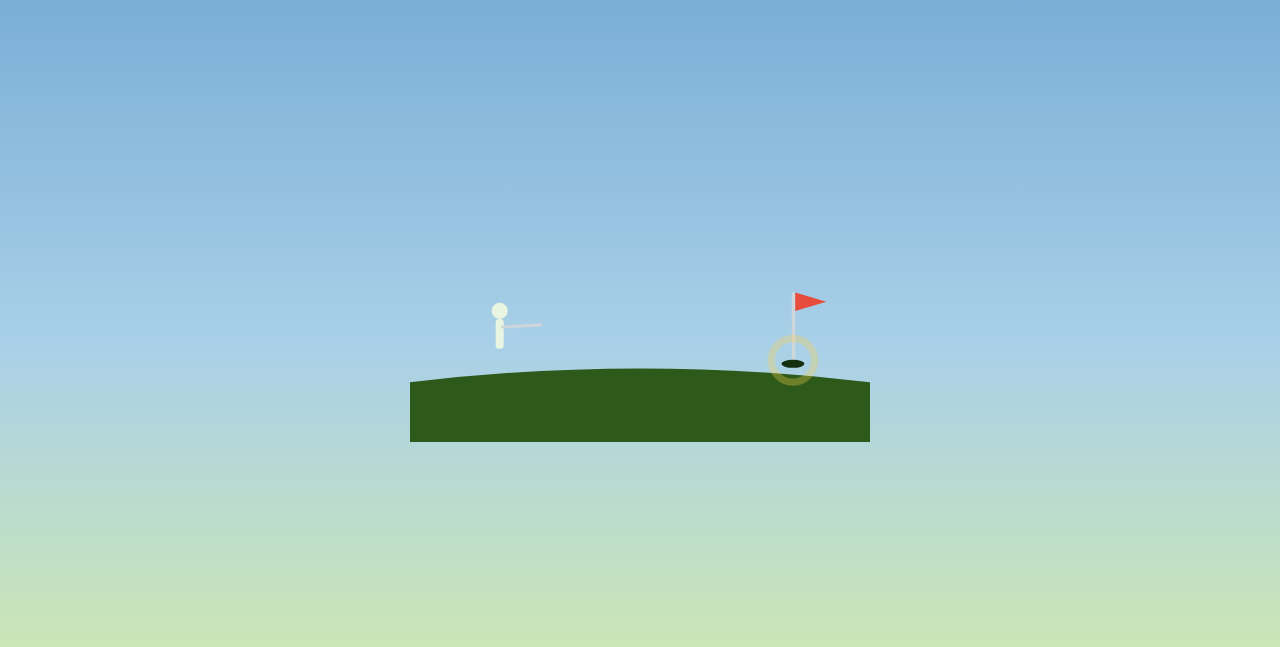
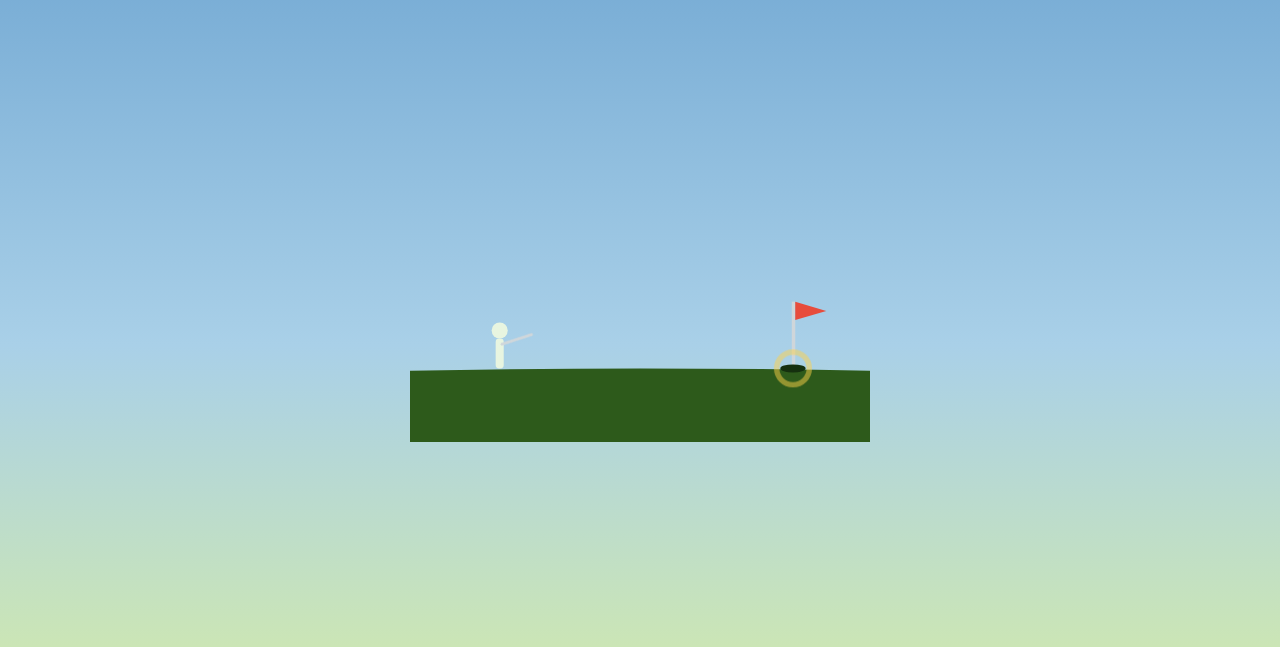
Before and after one commit to Foxorama/golf-finder, a plain HTML site: page index.html in a window 1280 px wide. Shown: the part 119-766 px from the top of the page. Drawn offline with nearby package versions, Linux system fonts and the light colour scheme.

Commit message:
Ground the loader scene; cleaner swing with no second-hit reset
- Golfer, ball and flag/hole now sit on the green instead of hovering above
  it (raised the ground and dropped the elements onto its surface).
- Reworked the swing as a clean side-on motion: top-left backswing, strike
  at the low point exactly on the ball, follow-through up toward the target.
  The reset now sweeps the club back over the top (staying high) instead of
  dipping to the ground, which had looked like a second swing.
Verified in preview: club head meets the grounded ball at the low point and
the reset never dips.

```diff
--- a/index.html
+++ b/index.html
@@ -431,11 +431,11 @@ body.wx-paused .day-wx *,body.wx-paused .night-wx *,body.wx-paused .night-star{a
 #loader.loader-night .ld-night-scene{display:block;}
 /* Day: golfer swings, ball flies into the hole, repeat */
 .ld-club{transform-box:fill-box;transform-origin:0% 0%;animation:ld-swing 3s ease-in-out infinite;}
-@keyframes ld-swing{0%,3%{transform:rotate(-145deg);}12%{transform:rotate(8deg);}20%{transform:rotate(-72deg);}60%{transform:rotate(-72deg);}76%{transform:rotate(-12deg);}92%{transform:rotate(-145deg);}100%{transform:rotate(-145deg);}}
+@keyframes ld-swing{0%,8%{transform:rotate(-150deg);}17%{transform:rotate(0deg);}25%{transform:rotate(-60deg);}66%{transform:rotate(-60deg);}100%{transform:rotate(-150deg);}}
 .ld-ball{animation:ld-fly 3s linear infinite;}
-@keyframes ld-fly{0%,12%{transform:translate(0,0);opacity:1;}22%{transform:translate(47px,-67px);}32%{transform:translate(94px,-101px);}42%{transform:translate(141px,-99px);}52%{transform:translate(188px,-64px);}60%{transform:translate(235px,4px);opacity:1;}64%{transform:translate(235px,4px);opacity:0;}100%{transform:translate(0,0);opacity:0;}}
+@keyframes ld-fly{0%,17%{transform:translate(0,0);opacity:1;}26%{transform:translate(47px,-67px);}35%{transform:translate(94px,-101px);}44%{transform:translate(141px,-99px);}53%{transform:translate(188px,-64px);}62%{transform:translate(233px,3px);opacity:1;}66%{transform:translate(233px,3px);opacity:0;}100%{transform:translate(0,0);opacity:0;}}
 .ld-pop{opacity:0;transform-box:fill-box;transform-origin:center;animation:ld-pop 3s ease-out infinite;}
-@keyframes ld-pop{0%,57%{opacity:0;transform:scale(0.3);}61%{opacity:0.9;transform:scale(0.6);}73%{opacity:0;transform:scale(4.5);}100%{opacity:0;transform:scale(0.3);}}
+@keyframes ld-pop{0%,59%{opacity:0;transform:scale(0.3);}63%{opacity:0.9;transform:scale(0.6);}75%{opacity:0;transform:scale(4.5);}100%{opacity:0;transform:scale(0.3);}}
 /* Night: the Night Y'orb chomps a moon that drifts into its mouth, repeat */
 .ld-stars circle{animation:ld-tw 2.6s ease-in-out infinite;}
 @keyframes ld-tw{0%,100%{opacity:0.35;}50%{opacity:1;}}
@@ -449,11 +449,11 @@ body.wx-paused .day-wx *,body.wx-paused .night-wx *,body.wx-paused .night-star{a
 <body>
 <div id="loader" aria-hidden="true">
   <svg class="ld-day-scene" viewBox="0 0 400 280" preserveAspectRatio="xMidYMid slice">
-    <path class="ld-ground" d="M0,228 Q200,204 400,228 L400,280 L0,280 Z" fill="#2d5a1b"/>
-    <g class="ld-flag"><rect x="332" y="150" width="3" height="60" fill="#cfd6da"/><path d="M335,150 L362,158 L335,166 Z" fill="#e74c3c"/><ellipse cx="333" cy="212" rx="10" ry="3.5" fill="#15300f"/></g>
-    <g class="ld-golfer"><circle cx="78" cy="166" r="7" fill="#e8f5e0"/><rect x="74.5" y="173" width="7" height="26" rx="3" fill="#e8f5e0"/><g class="ld-club"><line x1="80" y1="180" x2="103" y2="205" stroke="#cfd6da" stroke-width="2.5" stroke-linecap="round"/></g></g>
-    <circle class="ld-ball" cx="98" cy="205" r="5" fill="#fff"/>
-    <circle class="ld-pop" cx="333" cy="209" r="6" fill="none" stroke="#ffd24a" stroke-width="2"/>
+    <path class="ld-ground" d="M0,218 Q200,214 400,218 L400,280 L0,280 Z" fill="#2d5a1b"/>
+    <g class="ld-flag"><rect x="332" y="158" width="3" height="58" fill="#cfd6da"/><path d="M335,158 L362,166 L335,174 Z" fill="#e74c3c"/><ellipse cx="333" cy="216" rx="11" ry="3.5" fill="#15300f"/></g>
+    <g class="ld-golfer"><circle cx="78" cy="183" r="7" fill="#e8f5e0"/><rect x="74.5" y="190" width="7" height="26" rx="3" fill="#e8f5e0"/><g class="ld-club"><line x1="80" y1="195" x2="100" y2="213" stroke="#cfd6da" stroke-width="2.5" stroke-linecap="round"/></g></g>
+    <circle class="ld-ball" cx="100" cy="213" r="5" fill="#fff"/>
+    <circle class="ld-pop" cx="333" cy="216" r="6" fill="none" stroke="#ffd24a" stroke-width="2"/>
   </svg>
   <svg class="ld-night-scene" viewBox="0 0 400 280" preserveAspectRatio="xMidYMid slice">
     <defs><radialGradient id="ldmoon" cx="38%" cy="34%" r="78%"><stop offset="0%" stop-color="#fdfbf0"/><stop offset="68%" stop-color="#d8def0"/><stop offset="100%" stop-color="#a7b1cf"/></radialGradient><radialGradient id="ldorbg" cx="50%" cy="60%" r="72%"><stop offset="0%" stop-color="#c79bf5"/><stop offset="50%" stop-color="#6a4bb0"/><stop offset="100%" stop-color="#23265e"/></radialGradient></defs>
```
